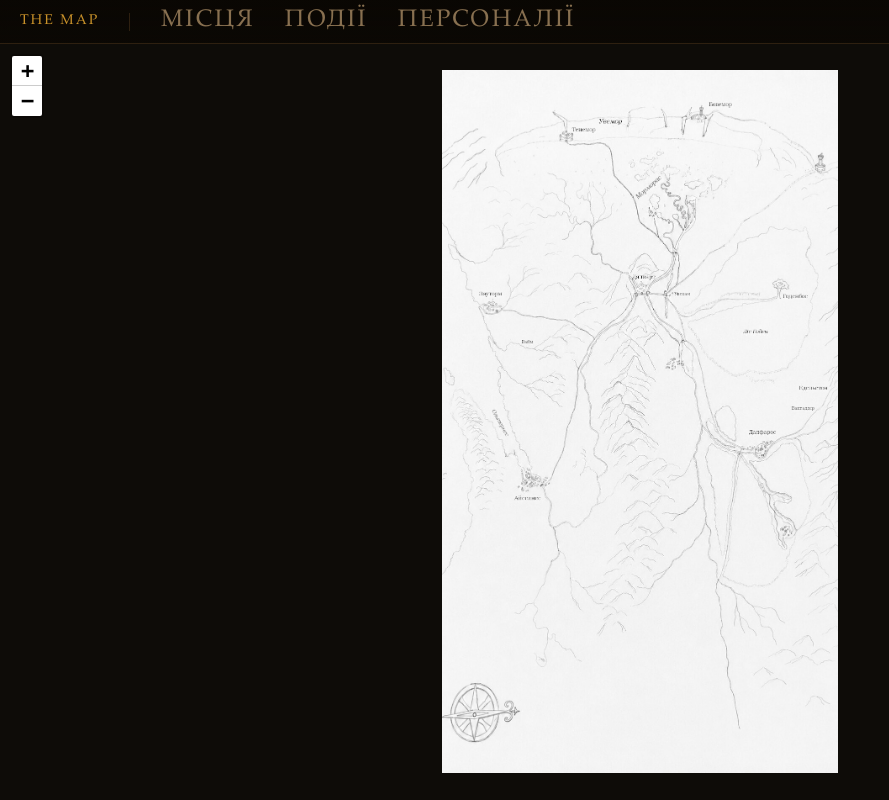
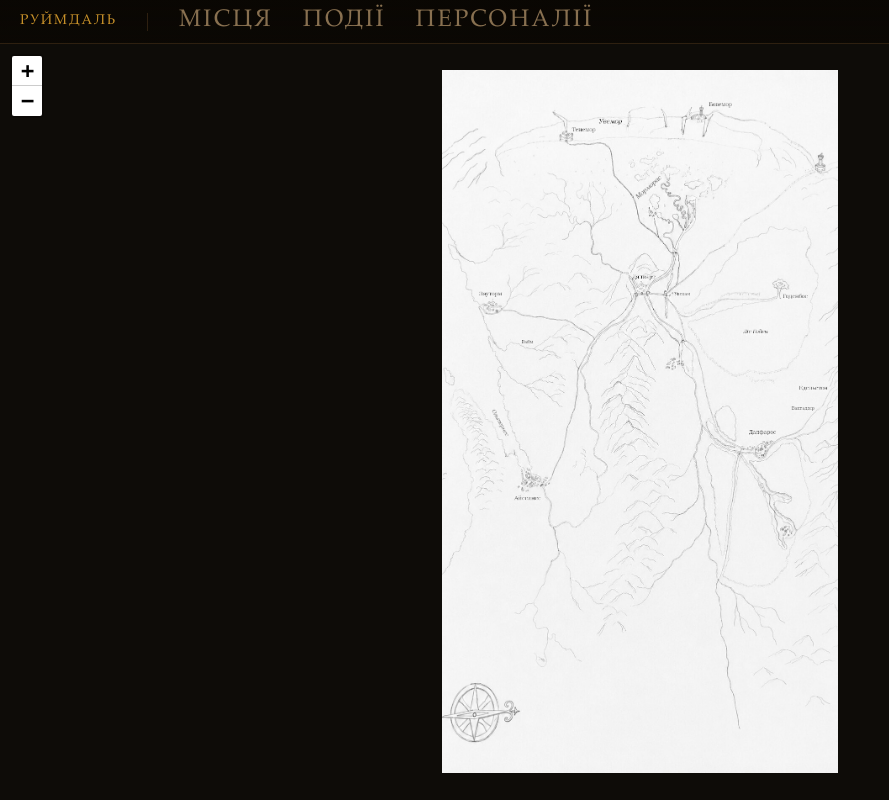
Before and after one commit to Fabulist-cat/fabulist-cat.github.io, a plain HTML site: page index.html in a window 1280 px wide. Shown: the whole page, without its empty margins (0-889 px from the left). Drawn offline with nearby package versions, Linux system fonts and the light colour scheme.

Commit message:
Update navigation title to 'Руймдаль'

```diff
--- a/index.html
+++ b/index.html
@@ -181,7 +181,7 @@
 
   <!-- ══ Navigation ═══════════════════════════════════════════════════ -->
   <nav id="top-nav">
-    <span class="nav-title">The Map</span>
+    <span class="nav-title">Руймдаль</span>
     <div class="nav-sep"></div>
     <a href="locations/index.html">Місця</a>
     <a href="events/index.html">Події</a>
```
